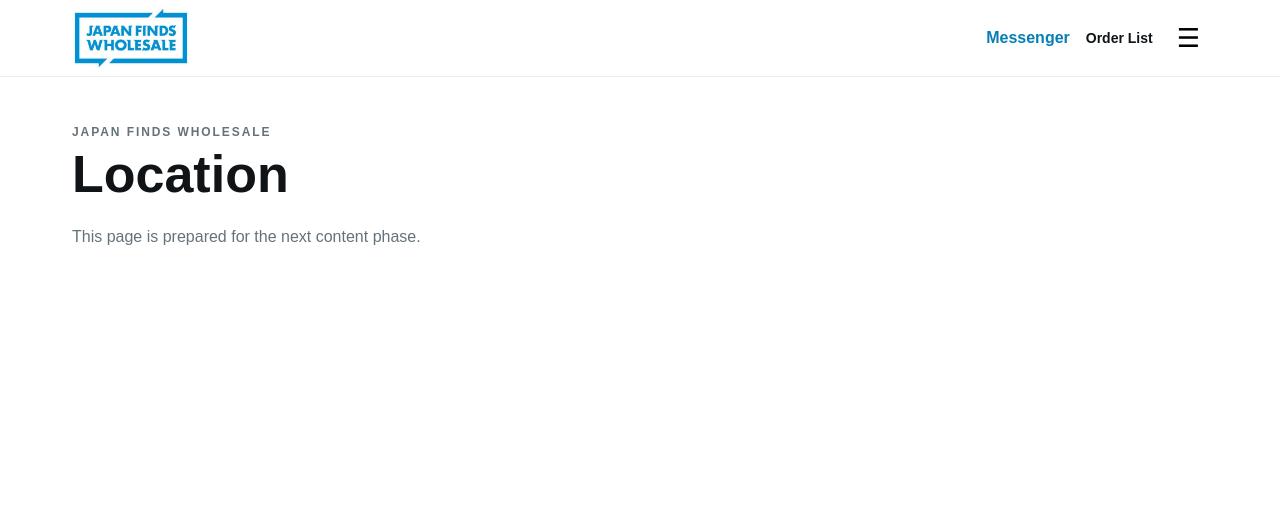
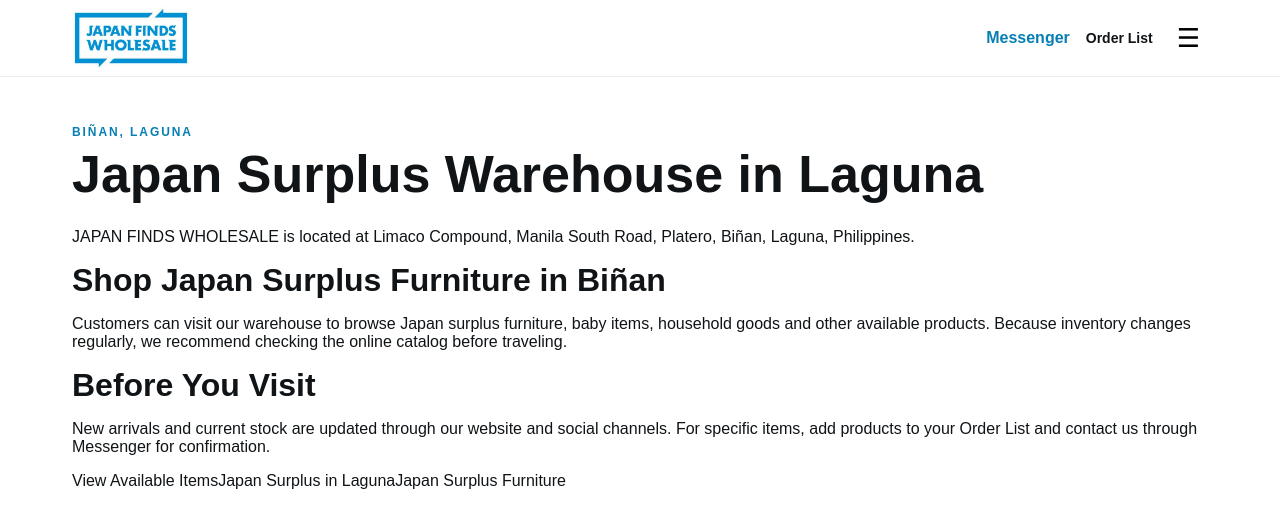
Before and after one commit to KEITAROHTAO/JAPANFINDSWHOLESALE, a Next.js app: page /location in a window 1280 px wide. Shown: the top 528 px of the page. Built offline with nearby package versions, Linux system fonts and the light colour scheme; no server answers.

Commit message:
Add local SEO content for Biñan Laguna

```diff
--- a/app/location/page.tsx
+++ b/app/location/page.tsx
@@ -1,9 +1,38 @@
+import type { Metadata } from "next";
+
+export const metadata: Metadata = {
+  title: "Japan Surplus Warehouse in Biñan, Laguna | Location",
+  description:
+    "Visit JAPAN FINDS WHOLESALE in Biñan, Laguna for Japan surplus furniture, baby items and household goods. View current stock online before visiting.",
+  alternates: { canonical: "/location" },
+};
+
 export default function Page() {
   return (
-    <main className="contentWrap pageTop placeholderPage">
-      <p className="eyebrow">JAPAN FINDS WHOLESALE</p>
-      <h1>Location</h1>
-      <p>This page is prepared for the next content phase.</p>
+    <main className="contentWrap pageTop prosePage">
+      <p className="eyebrow">BIÑAN, LAGUNA</p>
+      <h1>Japan Surplus Warehouse in Laguna</h1>
+      <p>
+        JAPAN FINDS WHOLESALE is located at Limaco Compound, Manila South Road, Platero,
+        Biñan, Laguna, Philippines.
+      </p>
+      <h2>Shop Japan Surplus Furniture in Biñan</h2>
+      <p>
+        Customers can visit our warehouse to browse Japan surplus furniture, baby items,
+        household goods and other available products. Because inventory changes regularly,
+        we recommend checking the online catalog before traveling.
+      </p>
+      <h2>Before You Visit</h2>
+      <p>
+        New arrivals and current stock are updated through our website and social channels.
+        For specific items, add products to your Order List and contact us through Messenger
+        for confirmation.
+      </p>
+      <div className="seoLinks">
+        <a href="/available-items">View Available Items</a>
+        <a href="/japan-surplus-laguna">Japan Surplus in Laguna</a>
+        <a href="/japan-surplus-furniture">Japan Surplus Furniture</a>
+      </div>
     </main>
   );
 }
```
